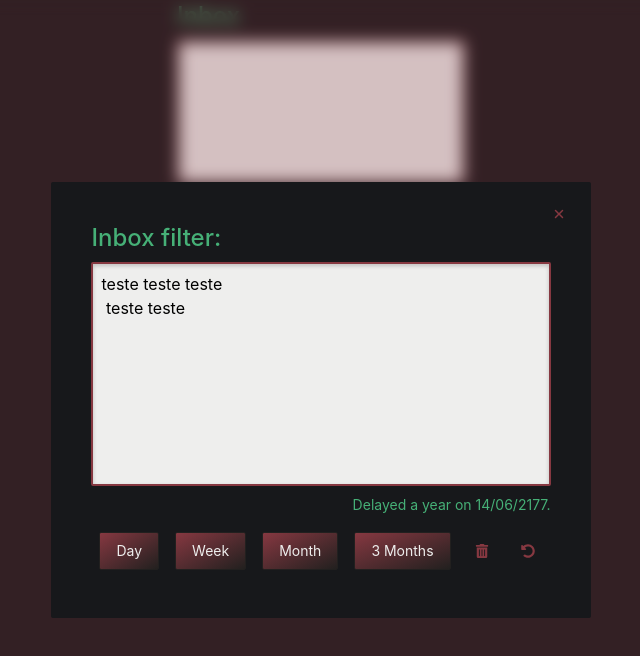
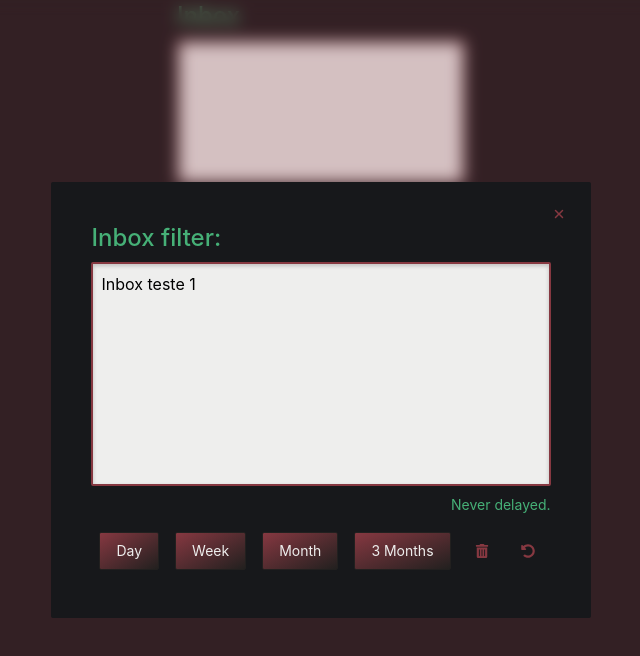
Before and after one commit to Z3ROO/inbox, a React (Vite) app: page / in a window 1280 px wide. Both pictures are taken after a click on the button "Free". Shown: the top 656 px of the page, without its empty margins (319-959 px from the left). Built offline with nearby package versions, Linux system fonts and the light colour scheme.

Commit message:
feat: implement react-query with mocked API results

```diff
--- a/src/App.tsx
+++ b/src/App.tsx
@@ -1,10 +1,15 @@
+import { QueryClient, QueryClientProvider } from 'react-query';
 import Inbox from './features/inbox';
+
+export const queryClient = new QueryClient();
 
 function App() {
   return (
-    <div className={`w-screen h-screen flex justify-center bg-gray-800`}>
-      <Inbox />
-    </div>
+    <QueryClientProvider client={queryClient}>
+      <div className={`w-screen h-screen flex justify-center bg-gray-800`}>
+        <Inbox />
+      </div>
+    </QueryClientProvider>
   );
 }
 
--- a/src/features/inbox/api/index.ts
+++ b/src/features/inbox/api/index.ts
@@ -1,27 +1,49 @@
-export async function getInboxItems() {
-  const request = await fetch('');
-  const response = await request.json();
+import { IInboxItem } from "@/features/inbox/types";
 
-  return response;
+export async function getInboxItems(): Promise<IInboxItem[]> {
+  // const request = await fetch('');
+  // const response = await request.json();
+
+  //return response;
+
+  return [
+    {
+      content: 'Inbox teste 1',
+      last_delay: null,
+      allowed_after: new Date(321321654)
+    },
+    {
+      content: 'Inbox teste 2',
+      last_delay: {
+        amount: 'day',
+        delayed_at: new Date(1231321545)
+      },
+      allowed_after: new Date(321321654)
+    },
+    {
+      content: 'Inbox teste 3',
+      last_delay: null,
+      allowed_after: new Date(321321654)
+    },
+    {
+      content: 'Inbox teste 4',
+      last_delay: {
+        amount: 'day',
+        delayed_at: new Date(1231321545)
+      },
+      allowed_after: new Date(321321654)
+    },
+    {
+      content: 'Inbox teste 5',
+      last_delay: null,
+      allowed_after: new Date(321321654)
+    }
+  ]
 }
 
-export async function updateInboxItem() {
-  const request = await fetch('');
-  const response = await request.json();
+export async function updateInboxItem(args: {action: 'day'|'week'|'month'|'3months'|'remove'|'undo'}) {
+  // const request = await fetch('');
+  // const response = await request.json();
 
-  return response;
+  // return response;
 }
-
-export async function removeInboxItem() {
-  const request = await fetch('');
-  const response = await request.json();
-
-  return response;
-}
-
-export async function undoInboxItemUpdate() {
-  const request = await fetch('');
-  const response = await request.json();
-
-  return response;
-}
--- a/src/features/inbox/components/FilterPanel.tsx
+++ b/src/features/inbox/components/FilterPanel.tsx
@@ -2,8 +2,9 @@ import { BtnPrimary, BtnSecondary } from "@/components/Buttons";
 import { Modal } from "@/components/Modal";
 import { useEffect } from "react";
 import { FaTrashAlt, FaUndoAlt } from "react-icons/fa";
-import { useFilterPanelContext } from "../store/FilterPanelContext";
-import { InboxDelayAmounts } from "../types";
+import { useFilterPanelContext } from "@/features/inbox/store/FilterPanelContext";
+import { InboxDelayAmounts } from "@/features/inbox/types";
+import { BiLoaderAlt } from 'react-icons/bi';
 
 export function InboxFilterPanelModal() {
   const { isFilterPanelOpen, toggleFilterPanel } = useFilterPanelContext()!;
@@ -19,18 +20,19 @@ export function InboxFilterPanelModal() {
 }
 
 function FilterPanel() {
-  const { inboxItems, getInboxItems } = useFilterPanelContext()!;
+  const { inboxItems } = useFilterPanelContext()!;
 
-  useEffect(() => {
-    getInboxItems();
-  },[])
-
-  if (!inboxItems)
+  if (inboxItems.isLoading)
     return (
       <h2 className="m-4 mx-10 text-tanj-green">Loading...</h2>
     )
 
-  if (inboxItems.length === 0)
+  if (inboxItems.isError)
+    return (
+      <h2 className="m-4 mx-10 text-tanj-green">Something went wrong.</h2>
+    )
+
+  if (!inboxItems.data || inboxItems.data.length === 0)
     return (
       <h2 className="m-4 mx-10 text-tanj-green">Inbox empty.</h2>
     )
@@ -46,9 +48,16 @@ function FilterPanel() {
 }
 
 function InputField() {
-  const { inboxFilterText, setInboxFilterText} = useFilterPanelContext()!;
+  const { inboxItems, inboxFilterText, setInboxFilterText, updateInboxItem} = useFilterPanelContext()!;
+
+  useEffect(() => {
+    if (inboxItems.isSuccess)
+      setInboxFilterText(inboxItems.data[0].content)
+  }, [inboxItems]);
+
 
   return (
+    <div className="relative">
       <textarea
         value={inboxFilterText} onChange={e => setInboxFilterText(e.target.value)}
         className={`
@@ -57,12 +66,18 @@ function InputField() {
           border-2 border-tanj-pink focus:border-tanj-green outline-none
         `}
       />
+      {
+        updateInboxItem.isLoading &&
+        <BiLoaderAlt className="absolute top-4 right-4 animate-spin" />
+      }
+    </div>
+
   )
 }
 
 function LastDelayLog() {
   const { inboxItems } = useFilterPanelContext()!;
-  const delayed_at = (inboxItems || [])[0].last_delay?.delayed_at;
+  const delayed_at = (inboxItems.data || [])[0].last_delay?.delayed_at;
 
   return (
     <div className="text-right">
@@ -78,21 +93,29 @@ function LastDelayLog() {
 }
 
 function Controlls() {
-  const { updateInboxItem, removeInboxItem, undoInboxItemUpdate } = useFilterPanelContext()!;
+  const { updateInboxItem } = useFilterPanelContext()!
+  const { mutate: updateItem, isLoading } = updateInboxItem;
 
   return (
     <div className="flex justify-between mt-2 text-sm">
       {
         ['Day', 'Week', 'Month', '3 Months'].map(amount => (
           <BtnPrimary
-            onClick={() => updateInboxItem(amount.toLowerCase() as InboxDelayAmounts)}
+            onClick={() => updateItem({ action: amount.toLowerCase() as InboxDelayAmounts })}
+            disabled={isLoading}
           >{amount}</BtnPrimary>
         ))
       }
-      <BtnSecondary icon bgLess onClick={removeInboxItem}>
+      <BtnSecondary icon bgLess
+        disabled={isLoading}
+        onClick={() => updateItem({ action: 'remove' })}
+      >
         <FaTrashAlt/>
       </BtnSecondary>
-      <BtnSecondary icon bgLess onClick={undoInboxItemUpdate}>
+      <BtnSecondary icon bgLess
+        disabled={isLoading}
+        onClick={() => updateItem({ action: 'undo' })}
+      >
         <FaUndoAlt/>
       </BtnSecondary>
     </div>
--- a/src/features/inbox/store/FilterPanelContext.tsx
+++ b/src/features/inbox/store/FilterPanelContext.tsx
@@ -1,5 +1,9 @@
 import { createContext, useContext, useEffect, useState } from "react";
 import { IFilterPanelContext, IInboxItem } from "@/features/inbox/types";
+
+import * as InboxAPI from '@/features/inbox/api'
+import { useQuery, QueryClient, QueryClientProvider, useMutation } from "react-query";
+import { queryClient } from "@/App";
 
 const Context = createContext<IFilterPanelContext|null>(null);
 
@@ -9,48 +13,29 @@ export function FilterPanelContextProvider(props: { children?: JSX.Element|null|
   const [isFilterPanelOpen, setIsFilterPanelOpen] = useState(false);
   const toggleFilterPanel = () => setIsFilterPanelOpen(prev => !prev);
 
+
+
+  const inboxItems = useQuery('inbox-items', InboxAPI.getInboxItems);
+
   const [inboxFilterText, setInboxFilterText] = useState('');
-  const [filterInboxMode, setFilterInboxMode] = useState(false);
 
-  const [inboxItems, setInboxItems] = useState<IInboxItem[]>();
+  const updateInboxItem = useMutation(InboxAPI.updateInboxItem, {
+    onSuccess: (data, variables) => {
+      const { action } = variables;
 
-  async function getInboxItems() {
-    const response: IInboxItem[] = [
-      {
-        content: 'teste teste teste \n teste teste',
-        last_delay: {
-          amount: 'month',
-          delayed_at: new Date(6546546545411),
-          allowed_after: new Date()
-        }
+      if (action !== 'undo') {
+        queryClient.setQueryData<IInboxItem[]>('inbox-items', (data) => (data||[]).slice(1));
       }
-    ];
-
-    setInboxItems(response);
-  }
-
-  async function updateInboxItem(amount: 'day'|'week'|'month'|'year') {
-
-  }
-
-  async function removeInboxItem() {
-    setInboxItems([])
-  }
-
-  async function undoInboxItemUpdate() {
-
-  }
-
-  useEffect(() => {
-    if (inboxItems?.length)
-      setInboxFilterText(inboxItems[0].content)
-  }, [inboxItems]);
+      else
+        queryClient.invalidateQueries('inbox-items');
+    }
+  });
 
   const contextValue: IFilterPanelContext = {
     isFilterPanelOpen, toggleFilterPanel,
     inboxFilterText, setInboxFilterText,
     inboxItems,
-    getInboxItems, updateInboxItem, undoInboxItemUpdate, removeInboxItem
+    updateInboxItem
   }
 
   return (
--- a/src/features/inbox/types/index.ts
+++ b/src/features/inbox/types/index.ts
@@ -1,14 +1,14 @@
+import { UseMutationResult, UseQueryResult } from "react-query/types/react"
 
 export interface IFilterPanelContext {
   inboxFilterText: string
   setInboxFilterText: React.Dispatch<React.SetStateAction<string>>
   isFilterPanelOpen: boolean
   toggleFilterPanel: () => void
-  updateInboxItem: (amount: InboxDelayAmounts) => Promise<void>
-  undoInboxItemUpdate: () => Promise<void>
-  removeInboxItem: () => Promise<void>
-  inboxItems: IInboxItem[]|undefined
-  getInboxItems: () => Promise<void>
+  updateInboxItem: UseMutationResult<any, unknown, {
+      action: "day" | "week" | "month" | "3months"|"remove"|"undo";
+    }, unknown>
+  inboxItems: UseQueryResult<IInboxItem[]>
 }
 
 export interface IInboxItem {
@@ -16,8 +16,8 @@ export interface IInboxItem {
   last_delay: null|{
     amount: InboxDelayAmounts,
     delayed_at: Date,
-    allowed_after: Date
-  }
+  },
+  allowed_after: Date
 }
 
-export type InboxDelayAmounts = 'day'|'week'|'month'|'year';
+export type InboxDelayAmounts = 'day'|'week'|'month'|'3months';
```
Lines whose indentation alone changed are shown as unchanged.
